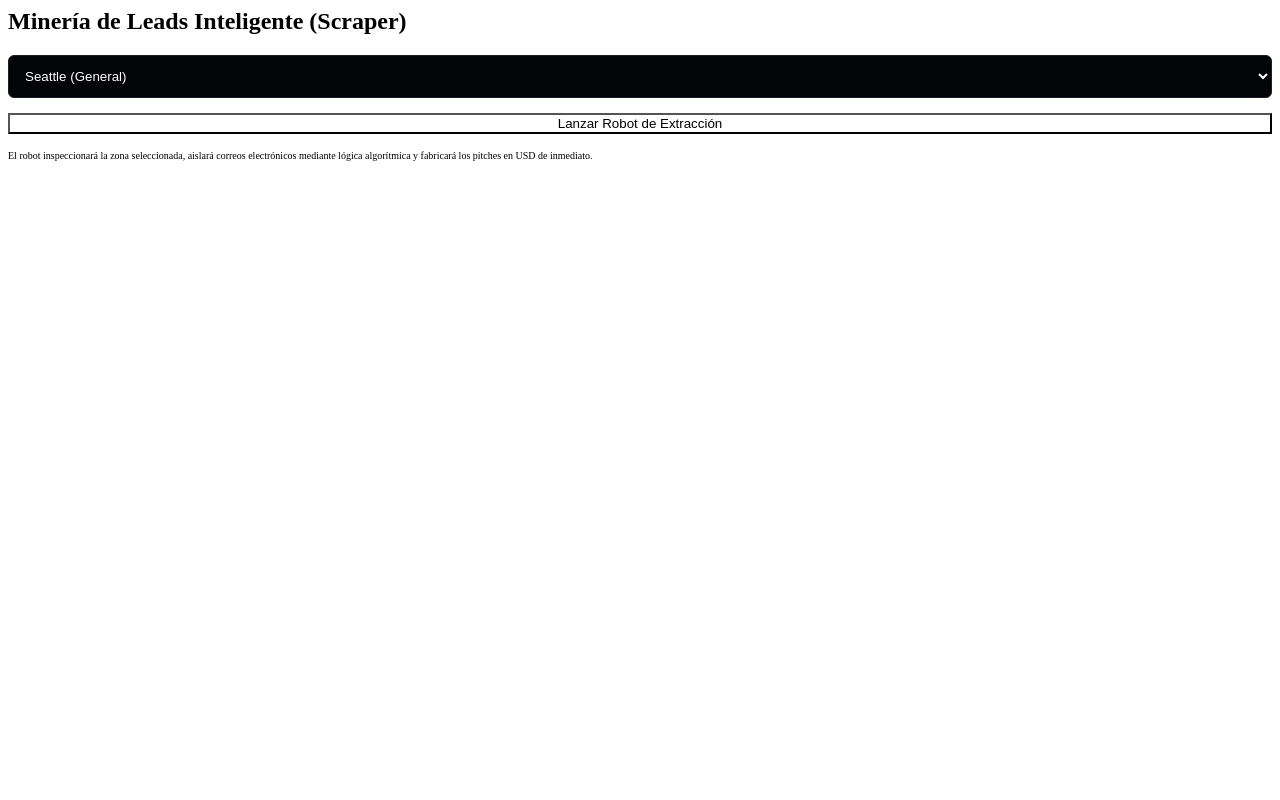
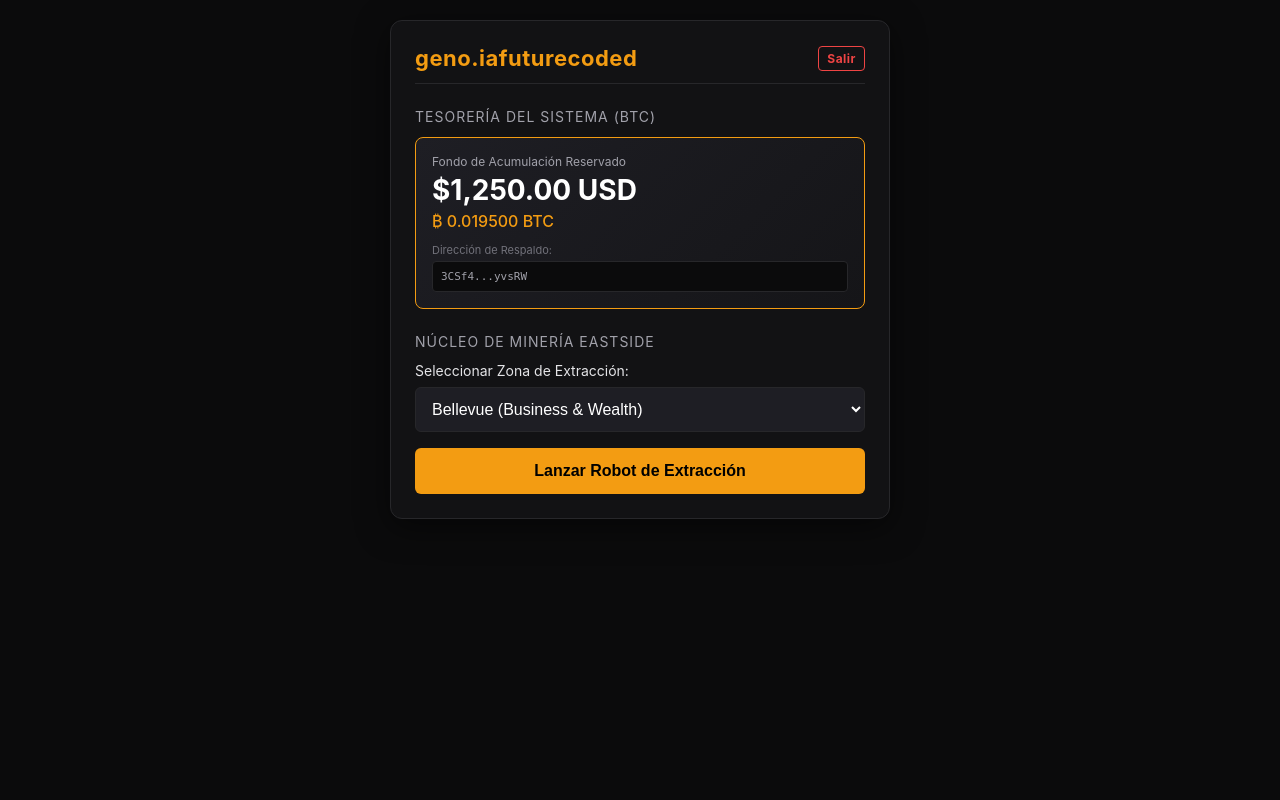
Before and after one commit to eddiedejesus3011-lang/geno.iafuturecoded, a Flask app: page / in a window 1280 px wide. Run offline with Flask 3, Linux system fonts and the light colour scheme; the visitor is signed in with stand-in values (Sample User, id 1).

Commit message:
Interfaz: Rediseño visual con módulo de tesorería Bitcoin y salida segura

```diff
--- a/templates/index.html
+++ b/templates/index.html
@@ -1,17 +1,167 @@
-<div class="panel">
-    <h2>Minería de Leads Inteligente (Scraper)</h2>
-    <form action="/minar" method="POST" style="display: flex; flex-direction: column; gap: 15px;">
-        <div class="form-row">
-            <select name="zona" style="width: 100%; padding: 12px; background: #030406; border: 1px solid #1b1f2d; color: white; border-radius: 6px; font-family: sans-serif;">
-                <option value="Seattle">Seattle (General)</option>
-                <option value="Redmond">Redmond (Premium Tech)</option>
-                <option value="Kirkland">Kirkland (Waterfront)</option>
-                <option value="Bellevue">Bellevue (Business & Wealth)</option>
-            </select>
+<!DOCTYPE html>
+<html lang="es">
+<head>
+    <meta charset="UTF-8">
+    <meta name="viewport" content="width=device-width, initial-scale=1.0">
+    <title>geno.iafuturecoded | Control Hub</title>
+    <style>
+        body {
+            background-color: #0b0b0c;
+            color: #e4e4e7;
+            font-family: -apple-system, BlinkMacSystemFont, "Segoe UI", Roboto, sans-serif;
+            margin: 0;
+            padding: 20px;
+            display: flex;
+            justify-content: center;
+        }
+        .container {
+            max-width: 450px;
+            width: 100%;
+            background: #121214;
+            border: 1px solid #27272a;
+            border-radius: 12px;
+            padding: 24px;
+            box-shadow: 0 8px 32px rgba(0,0,0,0.5);
+        }
+        h2 {
+            color: #f39c12;
+            margin-top: 0;
+            font-size: 22px;
+            letter-spacing: 0.5px;
+            border-bottom: 1px solid #27272a;
+            padding-bottom: 12px;
+            display: flex;
+            justify-content: space-between;
+            align-items: center;
+        }
+        .logout-btn {
+            font-size: 12px;
+            color: #ef4444;
+            text-decoration: none;
+            border: 1px solid #ef4444;
+            padding: 4px 8px;
+            border-radius: 4px;
+        }
+        .section-title {
+            font-size: 14px;
+            text-transform: uppercase;
+            color: #a1a1aa;
+            letter-spacing: 1px;
+            margin-bottom: 12px;
+            margin-top: 24px;
+        }
+        /* Bloque de Tesorería Bitcoin */
+        .wallet-card {
+            background: linear-gradient(135deg, #1e1e24 0%, #151518 100%);
+            border: 1px solid #f39c12;
+            border-radius: 8px;
+            padding: 16px;
+            margin-bottom: 20px;
+        }
+        .balance-usd {
+            font-size: 28px;
+            font-weight: bold;
+            color: #fff;
+            margin: 4px 0;
+        }
+        .balance-btc {
+            font-size: 16px;
+            color: #f39c12;
+            font-weight: 500;
+            margin-bottom: 12px;
+        }
+        .wallet-address {
+            background: #0b0b0c;
+            padding: 8px;
+            border-radius: 4px;
+            font-family: monospace;
+            font-size: 11px;
+            color: #a1a1aa;
+            word-break: break-all;
+            border: 1px solid #27272a;
+        }
+        /* Formulario de Minería */
+        label {
+            display: block;
+            font-size: 14px;
+            margin-bottom: 8px;
+            color: #e4e4e7;
+        }
+        select {
+            width: 100%;
+            padding: 12px;
+            background: #1e1e24;
+            border: 1px solid #27272a;
+            color: #fff;
+            border-radius: 6px;
+            font-size: 16px;
+            margin-bottom: 16px;
+        }
+        button.btn-mine {
+            width: 100%;
+            padding: 14px;
+            background: #f39c12;
+            color: #000;
+            border: none;
+            border-radius: 6px;
+            font-size: 16px;
+            font-weight: bold;
+            cursor: pointer;
+            transition: background 0.2s;
+        }
+        button.btn-mine:hover {
+            background: #d35400;
+        }
+        .flash-messages {
+            background: #10b981;
+            color: #000;
+            padding: 12px;
+            border-radius: 6px;
+            margin-bottom: 16px;
+            font-size: 14px;
+            font-weight: 500;
+        }
+    </style>
+</head>
+<body>
+
+<div class="container">
+    <h2>
+        <span>geno.iafuturecoded</span>
+        <a href="/logout" class="logout-btn">Salir</a>
+    </h2>
+
+    {% with messages = get_flashed_messages() %}
+      {% if messages %}
+        <div class="flash-messages">
+          {% for message in messages %}
+            {{ message }}
+          {% endfor %}
         </div>
-        <button type="submit" class="btn" style="background-color: var(--green);">Lanzar Robot de Extracción</button>
+      {% endif %}
+    {% endwith %}
+
+    <div class="section-title">Tesorería del Sistema (BTC)</div>
+    <div class="wallet-card">
+        <div style="font-size: 12px; color: #a1a1aa;">Fondo de Acumulación Reservado</div>
+        <div class="balance-usd">${{ "{:,.2f}".format(usd_totales) }} USD</div>
+        <div class="balance-btc">₿ {{ "{:.6f}".format(btc_simulados) }} BTC</div>
+        <div style="font-size: 11px; color: #71717a; margin-bottom: 4px;">Dirección de Respaldo:</div>
+        <div class="wallet-address">{{ direccion_btc }}</div>
+    </div>
+
+    <div class="section-title">Núcleo de Minería Eastside</div>
+    <form action="/minar" method="POST">
+        <label for="zona">Seleccionar Zona de Extracción:</label>
+        <select name="zona" id="zona">
+            <option value="Bellevue">Bellevue (Business & Wealth)</option>
+            <option value="Redmond">Redmond (Tech & Estates)</option>
+            <option value="Kirkland">Kirkland (Waterfront & Dev)</option>
+            <option value="Seattle">Seattle (Core)</option>
+        </select>
+        <button type="submit" class="btn-mine">Lanzar Robot de Extracción</button>
     </form>
-    <p style="margin: 8px 0 0 0; font-size: 10px; color: var(--muted);">
-        El robot inspeccionará la zona seleccionada, aislará correos electrónicos mediante lógica algorítmica y fabricará los pitches en USD de inmediato.
-    </p>
 </div>
+
+</body>
+</html>
```
